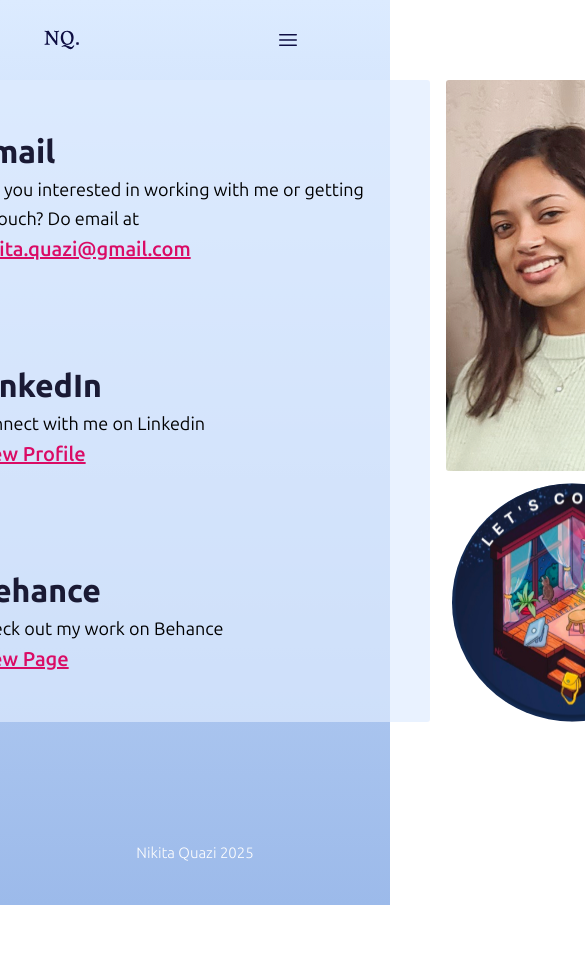
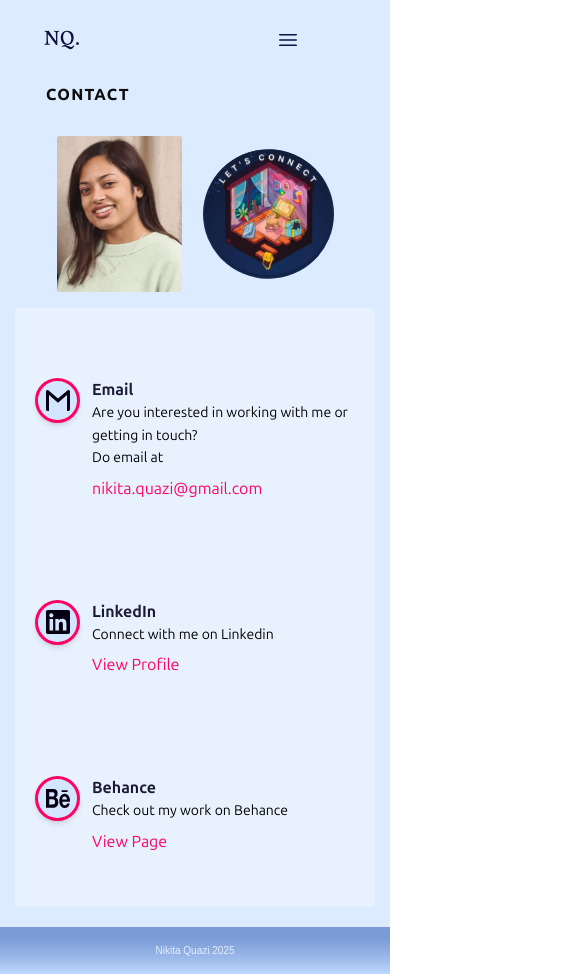
Before and after one commit to ChikiChirp/ux-portfolio, a Next.js app: page /contact in a window 390 px wide. Shown: the top 974 px of the page, 585 px wide, since content can reach past the window. Before the commit the page ends 905 px from the top, so only its background shows below. Built offline with nearby package versions, Linux system fonts and the light colour scheme; a web font is replaced by a local one.

Commit message:
feat: add mobile-responsive contact page with dynamic component loading

```diff
--- a/src/app/contact/page.tsx
+++ b/src/app/contact/page.tsx
@@ -1,6 +1,27 @@
+"use client";
+
 import Image from "next/image";
+import { useIsMobile } from "@/hooks/useIsMobile";
+import dynamic from "next/dynamic";
+import { useEffect, useState } from "react";
+
+// Dynamically import mobile component with no SSR
+const ContactSectionMobile = dynamic(
+  () => import("@/components/features/ContactSectionMobile"),
+  { ssr: false }
+);
 
 export default function Contact() {
+  const isMobile = useIsMobile();
+  const [isClient, setIsClient] = useState(false);
+
+  useEffect(() => {
+    setIsClient(true);
+  }, []);
+
+  if (isClient && isMobile) {
+    return <ContactSectionMobile />;
+  }
   return (
     <div className="min-h-screen bg-gradient-to-b from-[#DCEBFF] to-[#9CBAEA] flex flex-col">
       <main className="flex-grow flex items-center justify-center py-20 px-4 sm:px-6 lg:px-8">
--- /dev/null
+++ b/src/components/features/ContactSectionMobile.tsx
@@ -0,0 +1,133 @@
+import Image from "next/image";
+
+export default function ContactSectionMobile() {
+  return (
+    <div className="w-full min-h-screen bg-[#dcebff] flex flex-col">
+      {/* Main contact section with padding to match other mobile components */}
+      <main className="w-full max-w-md px-[30px] py-5 flex flex-col items-center text-[#0D0D0D]">
+        {/* Contact Heading */}
+        <h1 className="text-[16px] font-extrabold leading-[100%] tracking-[0.08em] uppercase font-['Ubuntu'] self-start mb-[18px] pt-[66px] pl-[16px]">
+          Contact
+        </h1>
+        {/* Profile image and Let's Connect section */}
+        <div className="flex flex-row gap-[21px] items-center justify-center mt-4 mb-4">
+          {/* Profile Image - scaled down by 20% */}
+          <div
+            className="h-[156px] w-[125px] rounded-[3px] bg-cover bg-center bg-no-repeat"
+            style={{ backgroundImage: "url('/figma-assets/Nikita 1.png')" }}
+          />
+
+          {/* Let's Connect Image - scaled down by 20% */}
+          <div className="relative h-[134px] w-[131px]">
+            <Image
+              src="/figma-assets/lets connect.svg"
+              alt="Let's Connect"
+              fill
+              style={{ objectFit: "contain" }}
+            />
+          </div>
+        </div>
+        {/* Contact Card with proper background from Figma */}
+        <div className="w-full max-w-[360px] min-w-[360px] h-[599px] bg-[rgba(238,245,255,0.69)] rounded-[3px] p-5 gap-[67px] flex flex-col">
+          {/* Email Section - Pixel perfect from Figma */}
+          <div className="w-full flex items-start gap-3 mb-8 mt-[50px]">
+            <div className="flex-shrink-0 w-[45px] h-[45px] bg-[rgba(203,225,255,0.69)] border-[3px] border-[#FF0364] rounded-[22.5px] flex items-center justify-center shadow-md">
+              <Image
+                src="/figma-assets/social-icon-1.svg"
+                alt="Email icon"
+                width={24}
+                height={24}
+              />
+            </div>
+            <div className="font-['Ubuntu_Sans']">
+              <h3 className="text-[16px] font-bold text-[#1A1A34] font-['Ubuntu_Sans'] leading-normal">
+                Email
+              </h3>
+              <p className="text-[14px] font-normal text-[#000000] leading-[1.61]">
+                Are you interested in working with me or getting in touch?
+                <br />
+                <span className="mt-[7px]">Do email at</span>
+              </p>
+              <div className="mt-[7px]">
+                <a
+                  href="mailto:nikita.quazi@gmail.com"
+                  className="text-[16px] text-[#FF0364] font-normal hover:opacity-80 transition-opacity"
+                >
+                  nikita.quazi@gmail.com
+                </a>
+              </div>
+            </div>
+          </div>
+
+          {/* LinkedIn Section - Pixel perfect from Figma */}
+          <div className="w-full flex items-start gap-3 mb-8">
+            <div className="flex-shrink-0 w-[45px] h-[45px] bg-[rgba(203,225,255,0.69)] border-[3px] border-[#FF0364] rounded-[22.5px] flex items-center justify-center shadow-md">
+              <Image
+                src="/figma-assets/social-icon-2.svg"
+                alt="LinkedIn icon"
+                width={24}
+                height={24}
+              />
+            </div>
+            <div className="font-['Ubuntu_Sans']">
+              <h3 className="text-[16px] font-bold text-[#1A1A34] font-['Ubuntu_Sans'] leading-normal">
+                LinkedIn
+              </h3>
+              <p className="text-[14px] font-normal text-[#000000] leading-[1.61]">
+                Connect with me on Linkedin
+              </p>
+              <div className="mt-[7px]">
+                <a
+                  href="https://www.linkedin.com/in/nikita-quazi/"
+                  target="_blank"
+                  rel="noopener noreferrer"
+                  className="text-[16px] text-[#FF0364] font-normal hover:opacity-80 transition-opacity"
+                >
+                  View Profile
+                </a>
+              </div>
+            </div>
+          </div>
+
+          {/* Behance Section - Pixel perfect from Figma */}
+          <div className="w-full flex items-start gap-3 mb-8">
+            <div className="flex-shrink-0 w-[45px] h-[45px] bg-[rgba(203,225,255,0.69)] border-[3px] border-[#FF0364] rounded-[22.5px] flex items-center justify-center shadow-md">
+              <Image
+                src="/figma-assets/social-icon-3.svg"
+                alt="Behance icon"
+                width={24}
+                height={24}
+              />
+            </div>
+            <div className="font-['Ubuntu_Sans']">
+              <h3 className="text-[16px] font-bold text-[#1A1A34] font-['Ubuntu_Sans'] leading-normal">
+                Behance
+              </h3>
+              <p className="text-[14px] font-normal text-[#000000] leading-[1.61]">
+                Check out my work on Behance
+              </p>
+              <div className="mt-[7px]">
+                <a
+                  href="https://www.behance.net/nikitaquazi"
+                  target="_blank"
+                  rel="noopener noreferrer"
+                  className="text-[16px] text-[#FF0364] font-normal hover:opacity-80 transition-opacity"
+                >
+                  View Page
+                </a>
+              </div>
+            </div>
+          </div>
+        </div>
+        {/* End of contact card div */}
+      </main>
+
+      {/* Footer with gradient background from Figma */}
+      <footer className="mt-auto bg-gradient-to-b from-[#7a9bd5] from-[23.558%] via-[#9cbaea] via-[67.308%] to-[#bdd9ff]">
+        <div className="py-4 text-center text-[10px] font-['Ubuntu:Light',_sans-serif] text-[rgba(255,255,255,0.8)]">
+          Nikita Quazi 2025
+        </div>
+      </footer>
+    </div>
+  );
+}
--- a/src/hooks/useIsMobile.ts
+++ b/src/hooks/useIsMobile.ts
@@ -1,3 +1,4 @@
+"use client";
 import { useEffect, useState } from "react";
 
 export function useIsMobile(breakpoint = 1024) {
```
